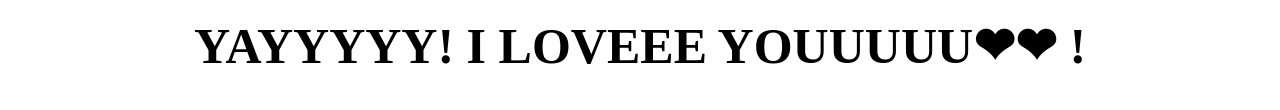
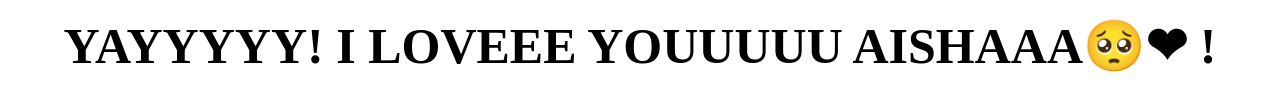
Before and after one commit to syed-hasnainz/Proposal, a plain HTML site: page yes.html in a window 1280 px wide. Shown: the part 512-622 px from the top of the page. Drawn offline with Linux system fonts and the light colour scheme.

Commit message:
Update yes.html

```diff
--- a/yes.html
+++ b/yes.html
@@ -12,7 +12,7 @@
         />
       </div>
       <div>
-        <h1 class="header_text">YAYYYYY! I LOVEEE YOUUUUU❤❤ !</h1>
+        <h1 class="header_text">YAYYYYY! I LOVEEE YOUUUUU AISHAAA🥺❤ !</h1>
       </div>
     </div>
   </body>
```
